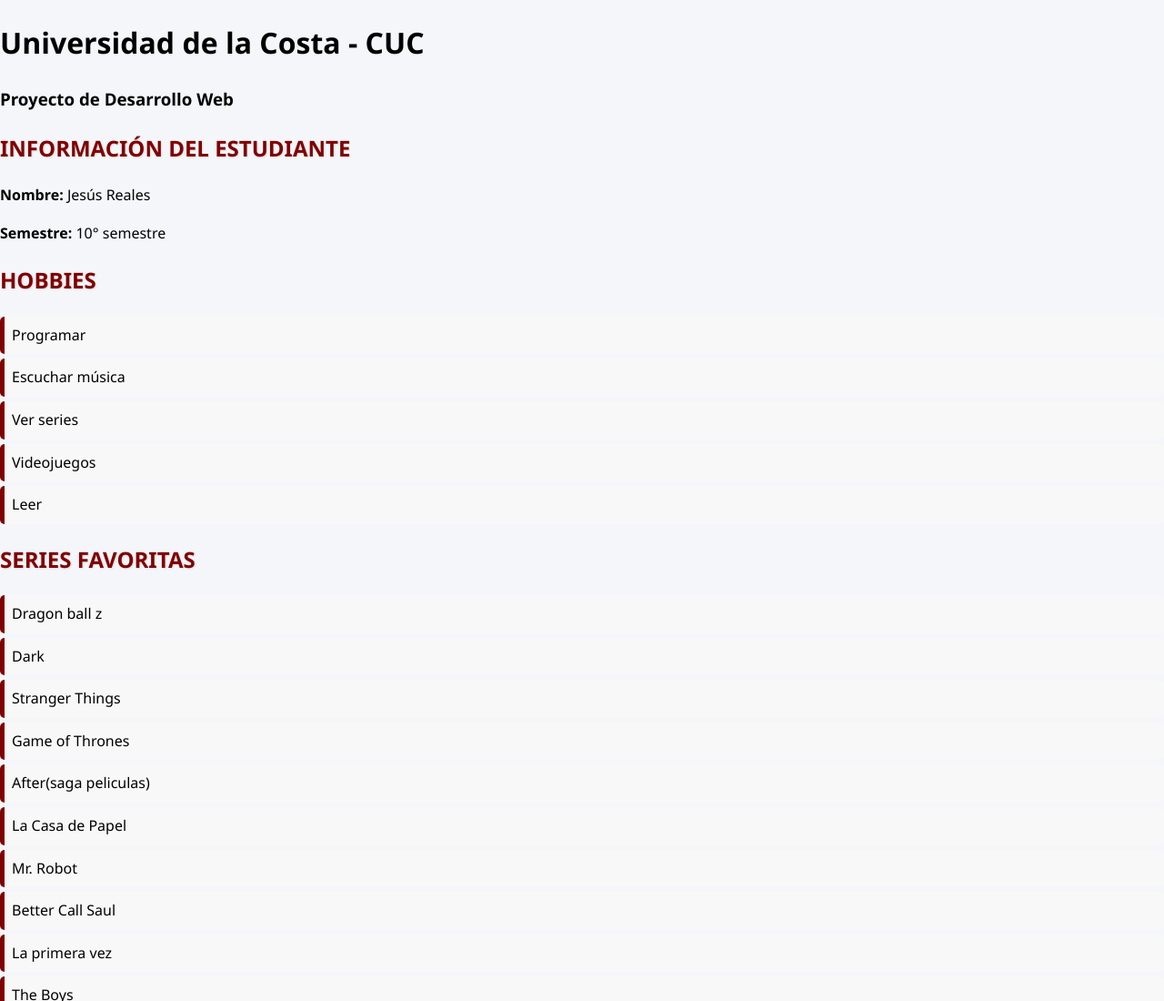
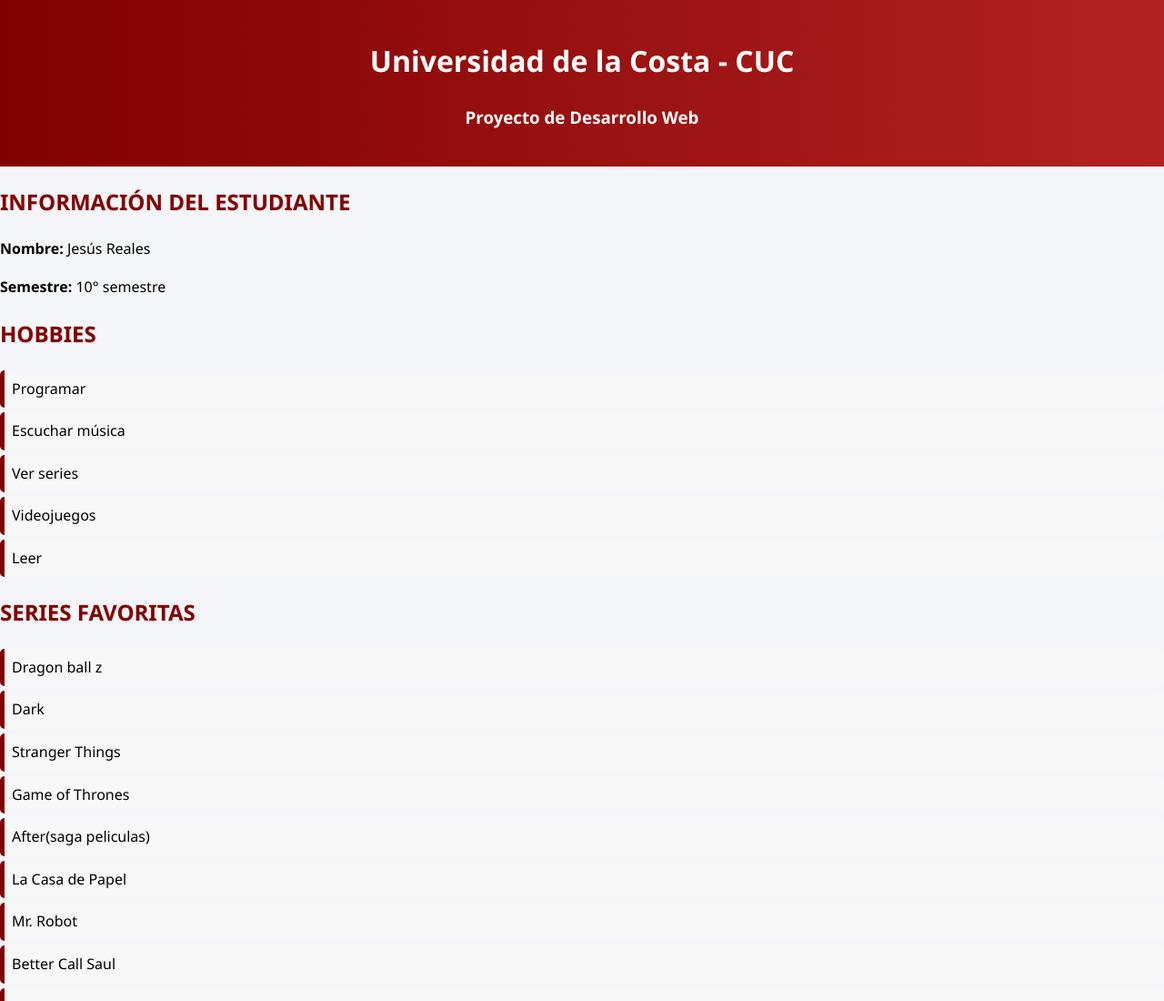
Before and after one commit to realesGoD/Proyectocuc1-1, a plain HTML site: page index.html in a window 1280 px wide. Shown: the top 1100 px of the page at 91% size. Drawn offline with Linux system fonts and the light colour scheme.

Commit message:
Agrego animación al header

```diff
--- a/index.html
+++ b/index.html
@@ -62,6 +62,18 @@ ul li {
   color: #ff3333;
   text-decoration: underline;
   }
+    header {
+  background: linear-gradient(90deg, #800000, #b22222);
+  color: white;
+  padding: 20px;
+  text-align: center;
+  animation: fadeIn 1.2s ease-in-out;
+}
+@keyframes fadeIn {
+  from { opacity: 0; transform: translateY(-20px); }
+  to { opacity: 1; transform: translateY(0); }
+}
+
 
   </style>
 </head>
```
